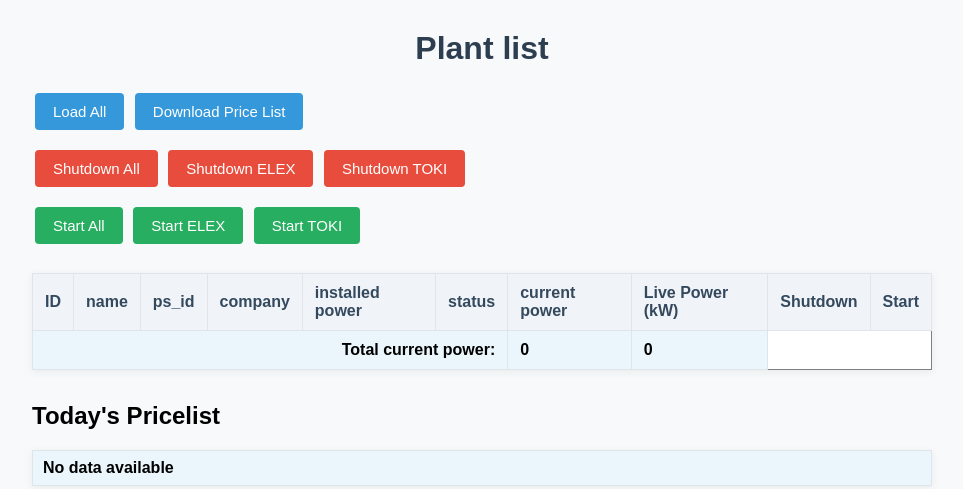
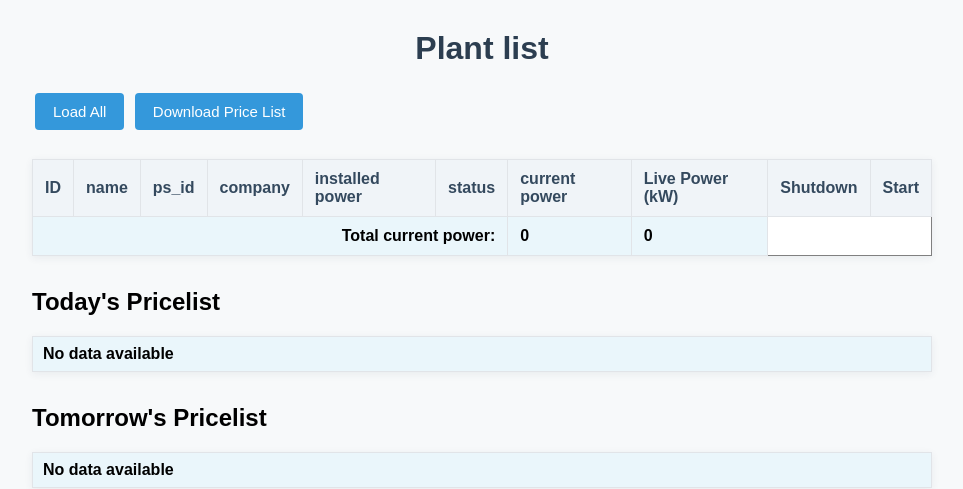
Before and after one commit to valenergy/energy, a Flask app: page /plants in a window 1280 px wide. Shown: the part 50-539 px from the top of the page, without its empty margins (158-1121 px from the left). Run offline with Flask 3, Linux system fonts and the light colour scheme; the visitor is signed in with stand-in values (Sample User, id 1); data that the repository does not hold is empty.

Commit message:
remove buttons

```diff
--- a/templates/data.html
+++ b/templates/data.html
@@ -2,7 +2,7 @@
 <html>
 <head>
     <title>Plant Data Chart</title>
-    <meta name="viewport" content="width=device-width, initial-scale=1"> <!-- Mobile ready meta tag -->
+    <meta name="viewport" content="width=device-width, initial-scale=1">
     <link rel="stylesheet" href="{{ url_for('static', filename='styles.css') }}">
     <script src="https://cdn.jsdelivr.net/npm/chart.js"></script>
     <style>
--- a/templates/index.html
+++ b/templates/index.html
@@ -179,17 +179,6 @@
         <div class="actions" style="margin-bottom: 24px;">
             <button type="button" onclick="getData()">Load All</button>
             <button type="button" onclick="downloadIbex()">Download Price List</button>
-            <br>
-            <div style="margin-top:10px;">
-                <button type="button" class="shutdown" onclick="shutdownAllPlants()">Shutdown All</button>
-                <button type="button" class="shutdown" onclick="shutdownElexPlants()">Shutdown ELEX</button>
-                <button type="button" class="shutdown" onclick="shutdownTokiPlants()">Shutdown TOKI</button>
-            </div>
-            <div style="margin-top:10px;">
-                <button type="button" class="start" onclick="startAllPlants()">Start All</button>
-                <button type="button" class="start" onclick="startElexPlants()">Start ELEX</button>
-                <button type="button" class="start" onclick="startTokiPlants()">Start TOKI</button>
-            </div>
         </div>
         <table border="1" style="margin-top:20px; width:100%;">
             <thead>
--- a/templates/logs.html
+++ b/templates/logs.html
@@ -13,6 +13,7 @@
 </head>
 <body>
     {% include 'nav.html' %}
+     <div class="container" style="max-width: 900px; margin: 0 auto;">
         <h2>Audit Logs</h2>
         <table>
             <thead>
@@ -32,8 +33,6 @@
                 {% endfor %}
             </tbody>
         </table>
-    <div style="text-align:center; margin:32px 0 12px 0;">
-        <button type="button" onclick="window.location.href='/plants'">Back</button>
      </div>
 </body>
 </html>
```
Lines whose indentation alone changed are shown as unchanged.
